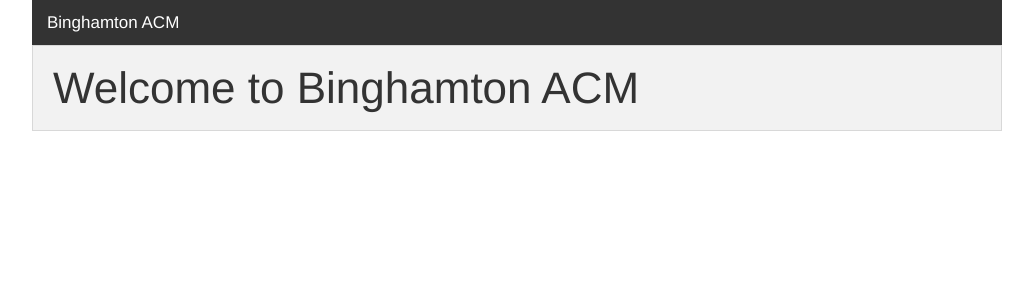
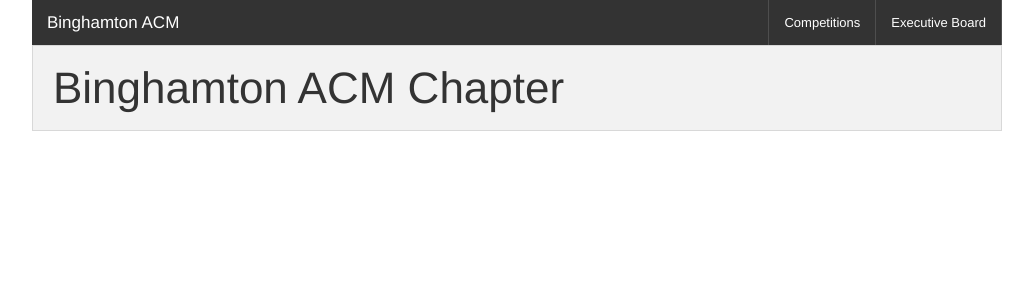
Before and after one commit to BinghamtonACM/old-web, a Jekyll site: the page built from index.html, in a window 1280 px wide. Shown: the top 300 px of the page, without its empty margins (123-1156 px from the left). Built offline with Jekyll 4.4.1, drawn with Linux system fonts in a browser that asks for light colours.

Commit message:
fix navbar

```diff
--- a/_includes/nav.html
+++ b/_includes/nav.html
@@ -8,6 +8,12 @@
 
     <section class="top-bar-section">
         <ul class="left"></ul>
-        <ul class="right"></ul>
+        <ul class="right">
+            <li class="divider"></li>
+            <li><a href="#">Competitions</a></li>
+            <li class="divider"></li>
+            <li><a href="#">Executive Board</a></li>
+            <li class="divider"></li>
+        </ul>
     </section>
 </nav>
--- a/_layouts/default.html
+++ b/_layouts/default.html
@@ -5,11 +5,12 @@
     <meta name="viewport" content="width=device-width, initial-scale=1.0" />
     <title>{{ page.title }} | {{ site.title }}</title>
     <link rel="stylesheet" href="css/foundation.min.css">
+    <link rel="stylesheet" href="css/style.css">
     <script src="js/vendor/modernizr.js"></script>
 </head>
 <body>
     <div class="row">
-        <div class="12-large columns centered">
+        <div class="12-large columns">
 
             {% include nav.html %}
 
--- a/css/style.css
+++ b/css/style.css
@@ -0,0 +1,6 @@
+html, body
+{
+    margin: 0;
+    padding: 0;
+    height: 100%;
+}
--- a/index.html
+++ b/index.html
@@ -4,9 +4,9 @@ title: Home
 ---
 
 <div class="row">
-    <div class="large-12 columns centered">
+    <div class="large-12 columns">
         <div class="panel">
-            <h1>Welcome to Binghamton ACM</h1>
+            <h1>Binghamton ACM Chapter</h1>
         </div>
     </div>
 </div>
```
